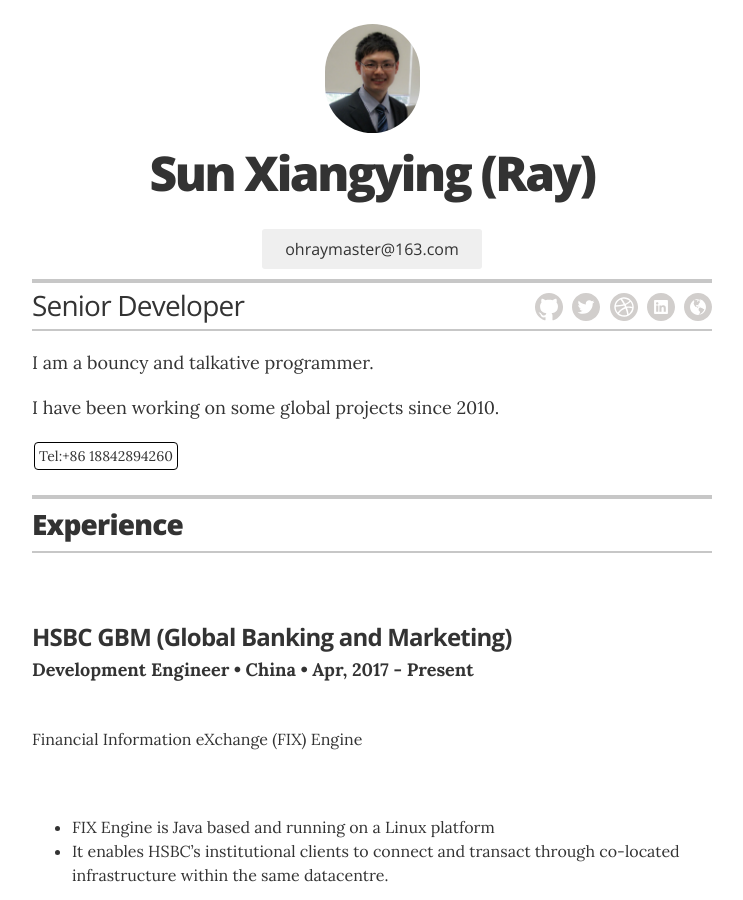
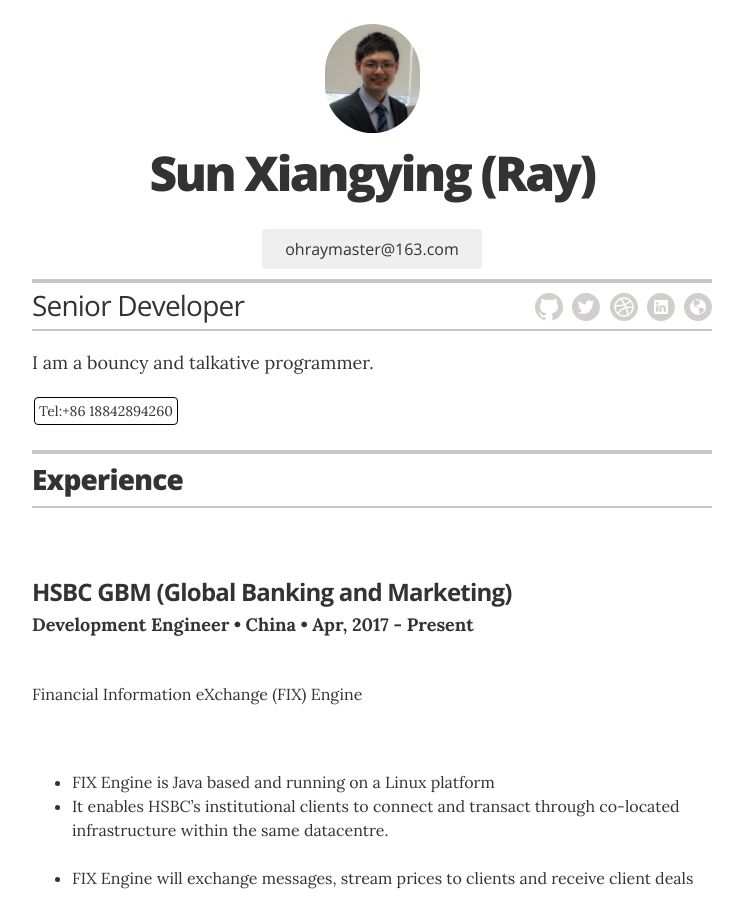
Before and after one commit to ohraymaster/ohraymaster.github.io, a Jekyll site: the page built from index.html, in a window 1280 px wide and 900 px high. Shown: the whole window, without its empty margins (268-1011 px from the left). Built offline with Jekyll 4.4.1, drawn with Linux system fonts in a browser that asks for light colours.

Commit message:
Update resume.html

```diff
--- a/_layouts/resume.html
+++ b/_layouts/resume.html
@@ -30,7 +30,7 @@
 
         <div class="executive-summary">
           <p>I am a bouncy and talkative programmer. </p>
-          <p>I have been working on some global projects since 2010.</p>
+          <!--  <p>I have been working on some global projects since 2010.</p>-->
          <!--  <p>I am bouncy, cocky, sometimes talkative and sometimes quiet</p> -->
         </div>
 
```
